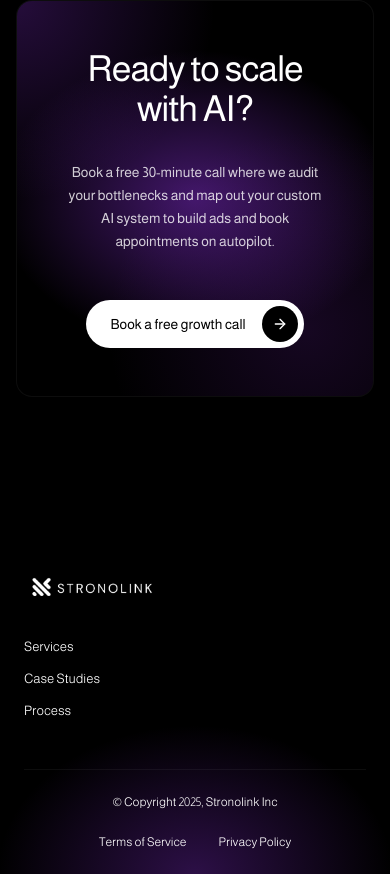
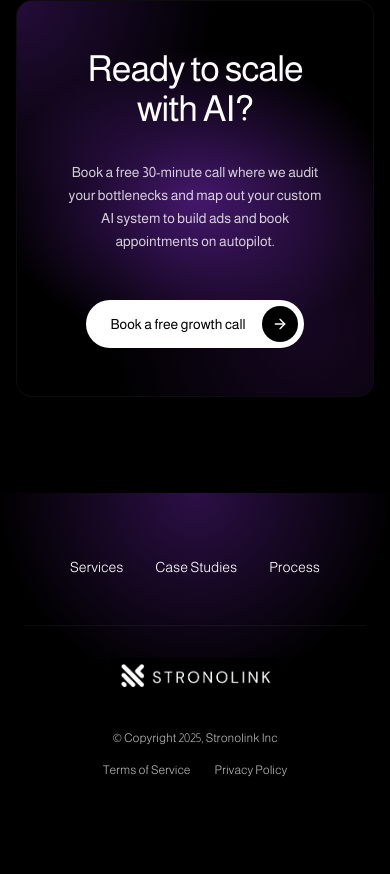
Before and after one commit to zarak-business/stronolink-website, a React (Vite) app: page / in a window 390 px wide. Shown: the part 9886-10760 px from the top of the page. After the commit the page ends 10696 px from the top, so only its background shows below. Built offline with nearby package versions, Linux system fonts and the light colour scheme.

Commit message:
restructure footer layout

```diff
--- a/src/components/Footer.tsx
+++ b/src/components/Footer.tsx
@@ -1,38 +1,33 @@
 export function Footer() {
   return (
-    <footer className="bg-black text-white text-sm pt-16 pb-6 md:pt-20 px-6 md:px-12 relative overflow-hidden">
-      {/* Glow expanded to the right, with the left edge securely anchored away from the logo */}
-      <div className="absolute bottom-0 left-1/2 -translate-x-1/2 md:-translate-x-[250px] w-[400px] md:w-[1000px] h-[150px] md:h-[200px] bg-[radial-gradient(ellipse_at_bottom,_rgba(147,51,234,0.3)_0%,_transparent_70%)] pointer-events-none" />
+    <footer className="bg-black text-white text-sm pt-16 pb-8 md:pt-24 md:pb-12 px-6 md:px-12 relative overflow-hidden">
+      {/* Glow restored to the top */}
+      <div className="absolute top-0 left-1/2 -translate-x-1/2 w-[400px] md:w-[1000px] h-[200px] md:h-[300px] bg-[radial-gradient(ellipse_at_top,_rgba(147,51,234,0.3)_0%,_transparent_70%)] pointer-events-none z-0" />
 
-      <div className="max-w-6xl mx-auto relative z-10">
+      <div className="max-w-6xl mx-auto relative z-10 flex flex-col gap-12 md:gap-16">
 
-        {/* Top Section */}
-        <div className="grid grid-cols-1 md:grid-cols-3 gap-8 mb-12 md:mb-16 items-center mt-4">
+        {/* Top Section - Links on the Right */}
+        <div className="flex justify-center md:justify-end">
+          <div className="flex flex-row md:flex-col gap-8 md:gap-4 font-light text-sm md:text-base text-center md:text-right">
+            <a href="#services" className="text-white hover:text-white/80 transition-colors duration-200">Services</a>
+            <a href="#case-studies" className="text-white hover:text-white/80 transition-colors duration-200">Case Studies</a>
+            <a href="#process" className="text-white hover:text-white/80 transition-colors duration-200">Process</a>
+          </div>
+        </div>
 
-          {/* Logo */}
-          <div className="flex items-center md:justify-start">
-             <img src="/logo.png" alt="Stronolink Logo" className="h-8 md:h-10 lg:h-12 w-auto object-contain" />
+        {/* Bottom Section - Logo on left, legal on right */}
+        <div className="border-t border-white/[0.05] pt-8 flex flex-col md:flex-row justify-between items-center md:items-center gap-8 text-xs">
+          {/* Logo shifted to the bottom */}
+          <div className="flex items-center">
+             <img src="/logo.png" alt="Stronolink Logo" className="h-10 md:h-12 lg:h-14 w-auto object-contain" />
           </div>
 
-          {/* Links (Centered) */}
-          <div className="flex flex-col gap-3 md:items-center">
-            <div className="flex flex-col gap-3 font-light text-[13px] md:text-sm">
-              <a href="#services" className="text-white hover:text-white/80 transition-colors duration-200">Services</a>
-              <a href="#case-studies" className="text-white hover:text-white/80 transition-colors duration-200">Case Studies</a>
-              <a href="#process" className="text-white hover:text-white/80 transition-colors duration-200">Process</a>
+          <div className="flex flex-col md:flex-row items-center gap-4 md:gap-12 font-light">
+            <p className="whitespace-nowrap text-white/70">© Copyright 2025, Stronolink Inc</p>
+            <div className="flex items-center gap-6">
+              <a href="/terms" className="text-white/70 hover:text-white transition-colors duration-200 whitespace-nowrap">Terms of Service</a>
+              <a href="/privacy" className="text-white/70 hover:text-white transition-colors duration-200 whitespace-nowrap">Privacy Policy</a>
             </div>
-          </div>
-
-          <div className="hidden md:block"></div>
-        </div>
-
-        {/* Bottom Section */}
-        <div className="border-t border-white/[0.05] pt-6 flex flex-col md:flex-row justify-center md:justify-between items-center gap-6 text-xs max-w-4xl mx-auto md:ml-[33%] md:-translate-x-12">
-          <p className="whitespace-nowrap text-white font-light">© Copyright 2025, Stronolink Inc</p>
-
-          <div className="flex items-center gap-8 md:gap-16 font-light">
-            <a href="/terms" className="text-white hover:text-white/80 transition-colors duration-200 whitespace-nowrap">Terms of Service</a>
-            <a href="/privacy" className="text-white hover:text-white/80 transition-colors duration-200 whitespace-nowrap">Privacy Policy</a>
           </div>
         </div>
 
```
